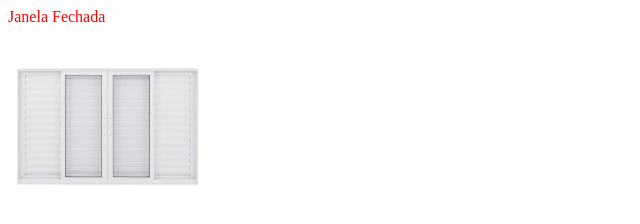
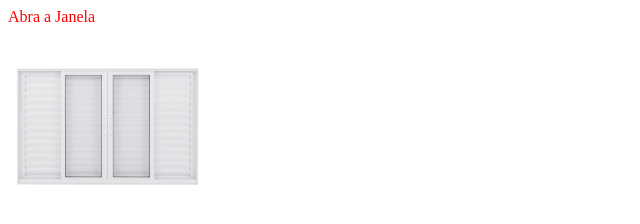
Before and after one commit to Imacsplayer/TAPWM, a plain HTML site: page Atividade16/atividade16.html in a window 1280 px wide. Shown: the full height of the page, 0-640 px from the left. Drawn offline with Linux system fonts and the light colour scheme.

Commit message:
Update atividade16.html

```diff
--- a/Atividade16/atividade16.html
+++ b/Atividade16/atividade16.html
@@ -8,7 +8,7 @@
 </head>
 
 <body>
-    <div id="janelaTexto" style="color: #FF0000;">Janela Fechada</div>
+    <div id="janelaTexto" style="color: #FF0000;">Abra a Janela</div>
     <img src="janela-fechada.jpg" width="200px" height="200px"
     onmouseup="soltar(this)" onmouseout="janelaClose(this)" onmousemove="janelaOpen(this)" onmousedown="janelaBroken(this)"/>
     <script>
```
